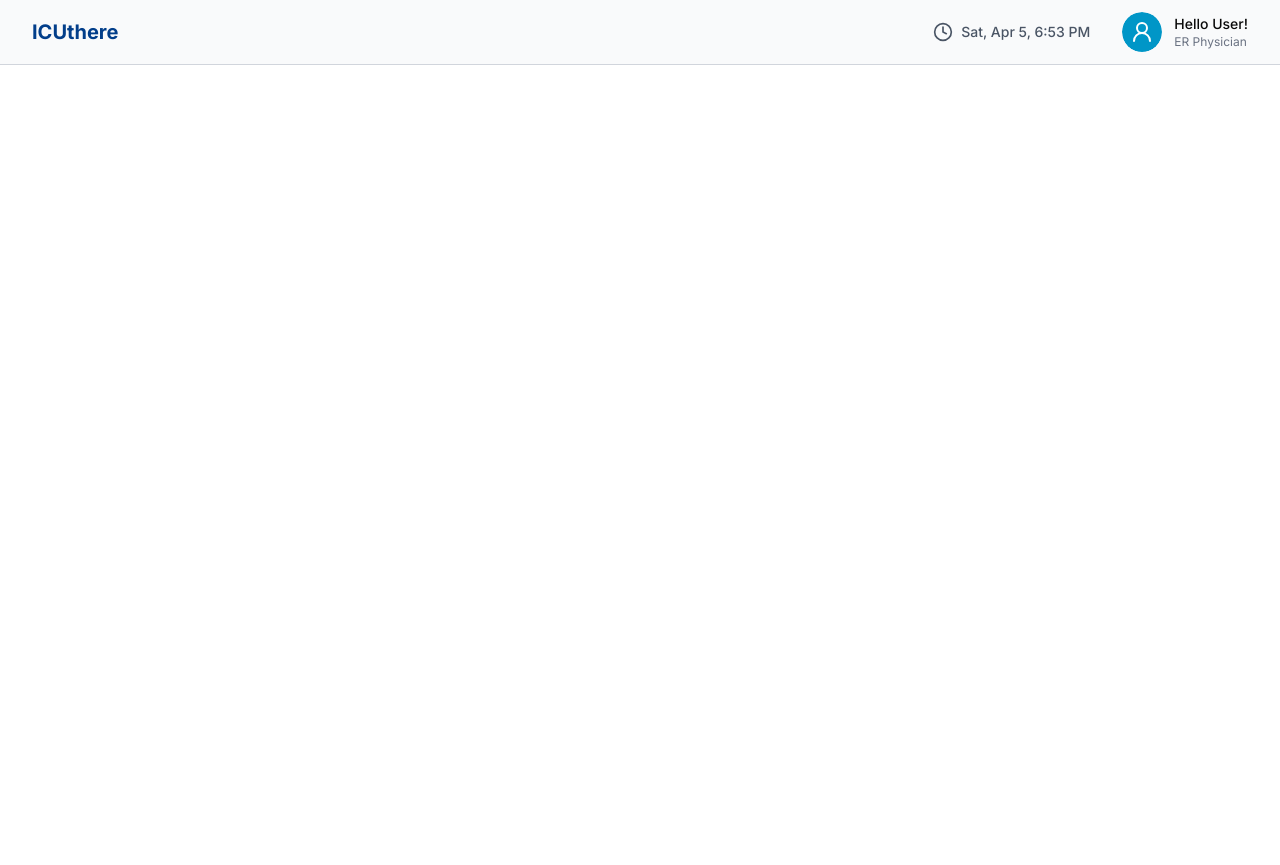
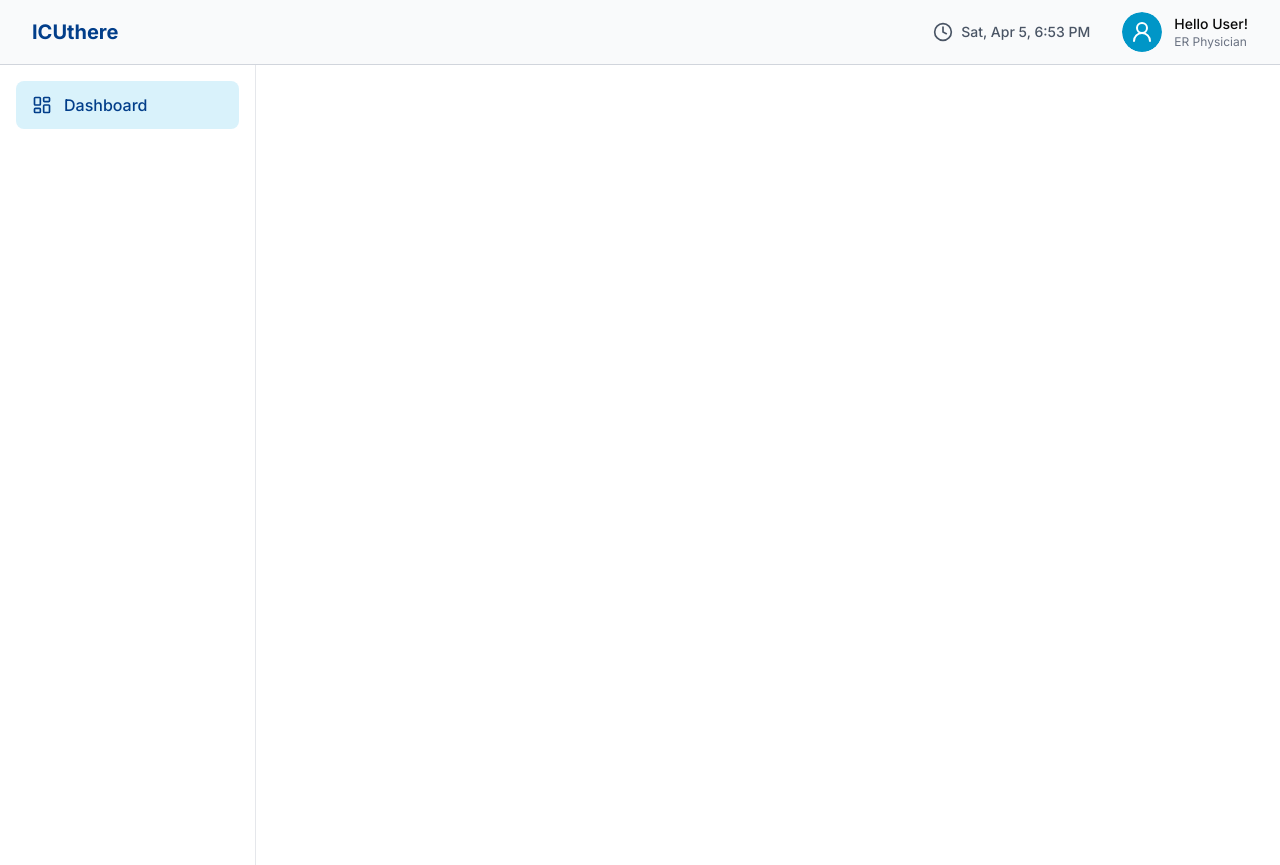
Before and after one commit to Jeffuz/icuthere, a Next.js app: page /dashboard in a window 1280 px wide. Before the commit the page ends 800 px from the top, so only its background shows below. Built offline with nearby package versions, Linux system fonts and the light colour scheme.

Commit message:
create user sidebar

```diff
--- a/src/app/dashboard/page.tsx
+++ b/src/app/dashboard/page.tsx
@@ -1,10 +1,14 @@
 import Navbar from "@/components/Navbar";
+import Sidebar from "@/components/Sidebar";
 import React from "react";
 
 const page = () => {
   return (
     <main>
       <Navbar />
+      <div className="flex flex-row">
+          <Sidebar/>
+      </div>
     </main>
   );
 };
--- /dev/null
+++ b/src/components/Sidebar.tsx
@@ -0,0 +1,87 @@
+"use client";
+
+import type React from "react";
+
+import Link from "next/link";
+import { usePathname } from "next/navigation";
+import {
+  LayoutDashboard,
+//   Users,
+  //   Calendar,
+  //   BarChart,
+  //   MessageSquare,
+  //   User,
+  //   Settings,
+} from "lucide-react";
+
+interface NavItemProps {
+  href: string;
+  icon: React.ReactNode;
+  label: string;
+  hasNotification?: boolean;
+}
+
+function NavItem({ href, icon, label }: NavItemProps) {
+  const pathname = usePathname();
+  const isActive = pathname === href;
+
+  return (
+    <Link
+      href={href}
+      className={`flex items-center gap-3 px-4 py-3 rounded-md transition-colors ${
+        isActive
+          ? "bg-[#D9F2FB] text-[#023E8A]"
+          : "text-gray-700 hover:bg-gray-100"
+      }`}
+    >
+      <div className="relative">{icon}</div>
+      <span className="font-medium">{label}</span>
+    </Link>
+  );
+}
+
+export default function Sidebar() {
+  return (
+    <div className="w-64 h-screen border-r border-gray-200 bg-white">
+      <div className="flex flex-col py-4">
+        <nav className="flex flex-col space-y-3 px-4">
+          <NavItem
+            href="/dashboard"
+            icon={<LayoutDashboard className="h-5 w-5" />}
+            label="Dashboard"
+          />
+          {/* <NavItem
+            href="/patients"
+            icon={<Users className="h-5 w-5" />}
+            label="Patients"
+          /> */}
+          {/* <NavItem
+            href="/appointments"
+            icon={<Calendar className="h-5 w-5" />}
+            label="Appointments"
+          />
+          <NavItem
+            href="/analytics"
+            icon={<BarChart className="h-5 w-5" />}
+            label="Analytics"
+          />
+          <NavItem
+            href="/messages"
+            icon={<MessageSquare className="h-5 w-5" />}
+            label="Messages"
+          />
+          <NavItem
+            href="/staff"
+            icon={<User className="h-5 w-5" />}
+            label="Staff"
+          />
+          <NavItem
+            href="/settings"
+            icon={<Settings className="h-5 w-5" />}
+            label="Settings"
+          /> */}
+        </nav>
+      </div>
+    </div>
+  );
+}
```
